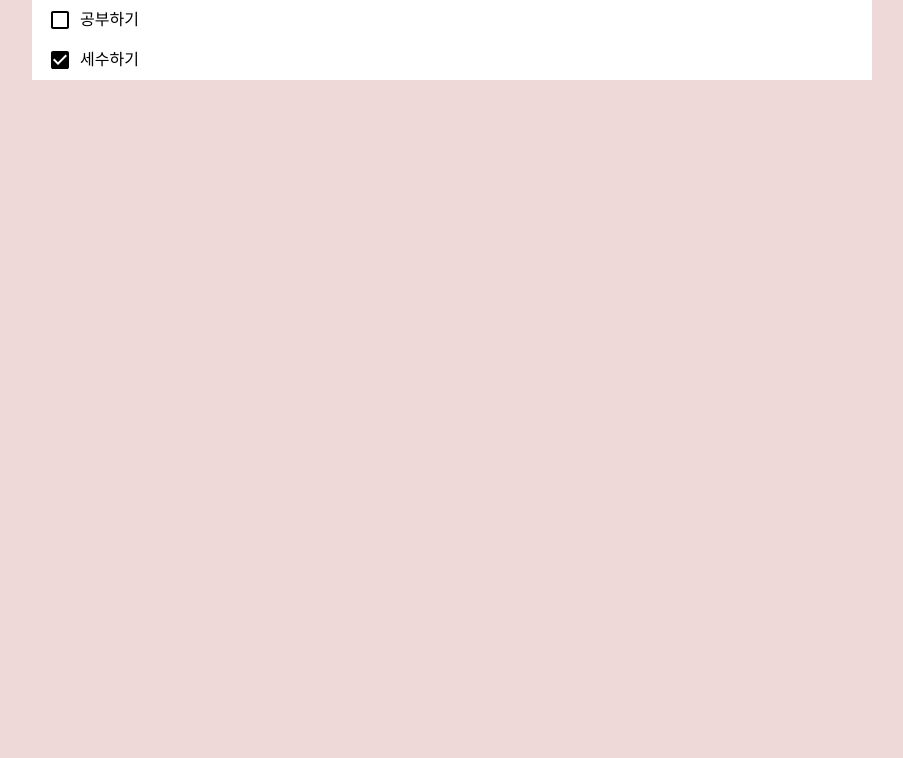
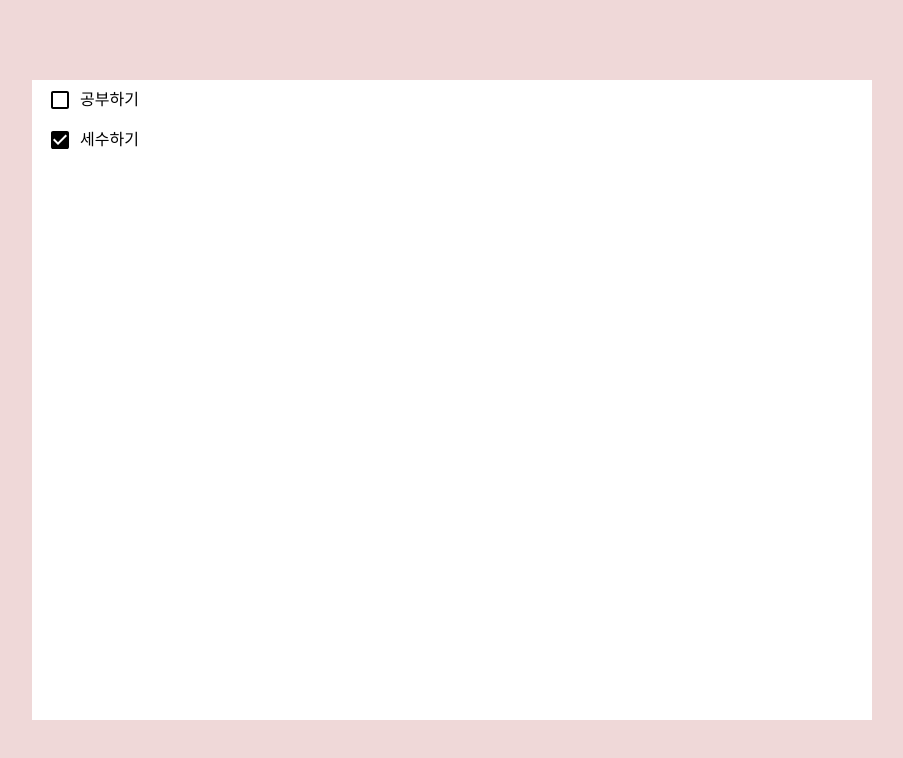
Before and after one commit to songess/CEOS_week2_reactTodo, a React (Create React App) app: page / in a window 1280 px wide. Shown: the top 758 px of the page, without its empty margins (188-1091 px from the left). Built offline with nearby package versions, Linux system fonts and the light colour scheme.

Commit message:
feat: layout 설정

```diff
--- a/src/App.js
+++ b/src/App.js
@@ -6,30 +6,35 @@ const DUMMYTOOLIST = [
   { todo: '세수하기', isdone: true },
 ];
 
-let DUMMYCONTAINERLAYOUT = styled.div`
+let Layout = styled.div`
   width: 100%;
   height: 100vh;
   display: flex;
   flex-direction: column;
   align-items: center;
+  justify-content: center;
   background-color: #efd8d8;
 `;
 
 let TodoListLayout = styled.div`
   width: 100%;
+  height: 80%;
   max-width: 840px;
   background-color: white;
+  @media (max-width: 768px) {
+    height: 100%;
+  }
 `;
 
 function App() {
   return (
-    <DUMMYCONTAINERLAYOUT>
+    <Layout>
       <TodoListLayout>
         {DUMMYTOOLIST.map((todo, index) => {
           return <TodoCard key={index} todo={todo.todo} isdone={todo.isdone} />;
         })}
       </TodoListLayout>
-    </DUMMYCONTAINERLAYOUT>
+    </Layout>
   );
 }
 
```
